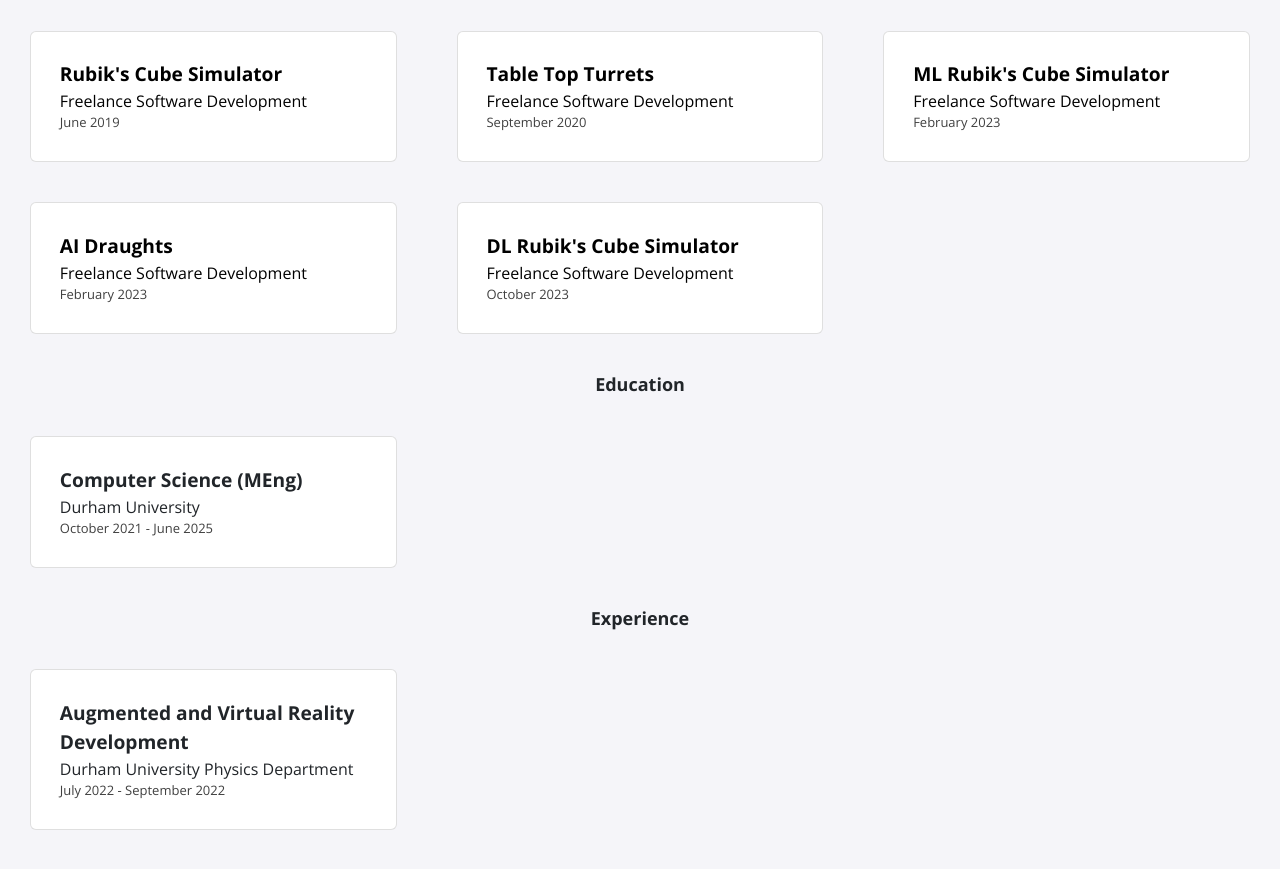
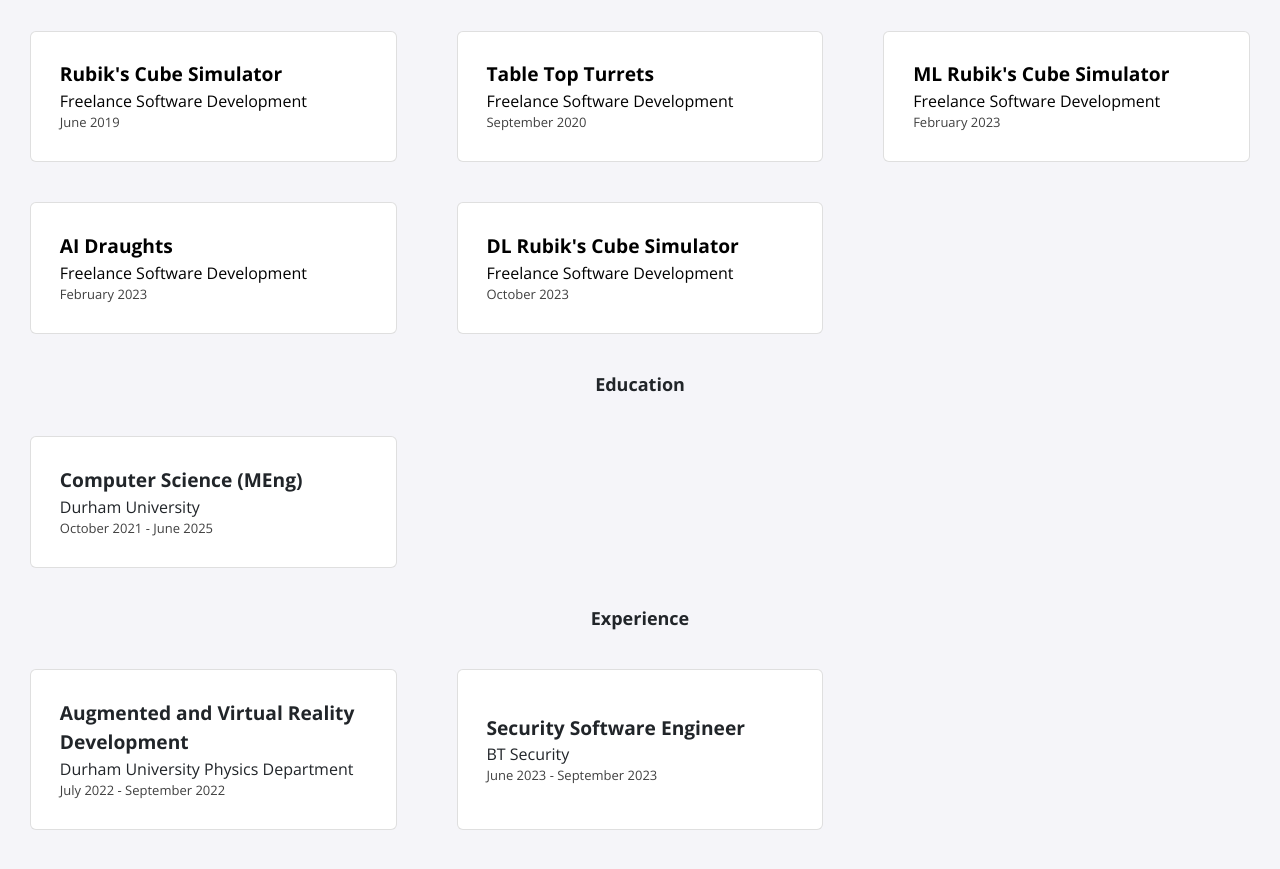
Before and after one commit to shatt-s/shatt-s.github.io, a Jekyll site: the page built from index.html, in a window 1280 px wide and 900 px high, scrolled down 581 px. Shown: the top 869 px of the window. Built offline with Jekyll 4.4.1, drawn with Linux system fonts in a browser that asks for light colours; nearby versions of some CDN libraries.

Commit message:
Update experience.yml

```diff
--- a/_data/experience.yml
+++ b/_data/experience.yml
@@ -2,3 +2,8 @@
   company: Durham University Physics Department
   dates: July 2022 - September 2022
   logo: du.png
+
+- role: Security Software Engineer
+  company: BT Security
+  dates: June 2023 - September 2023
+  logo: bt.png
```
